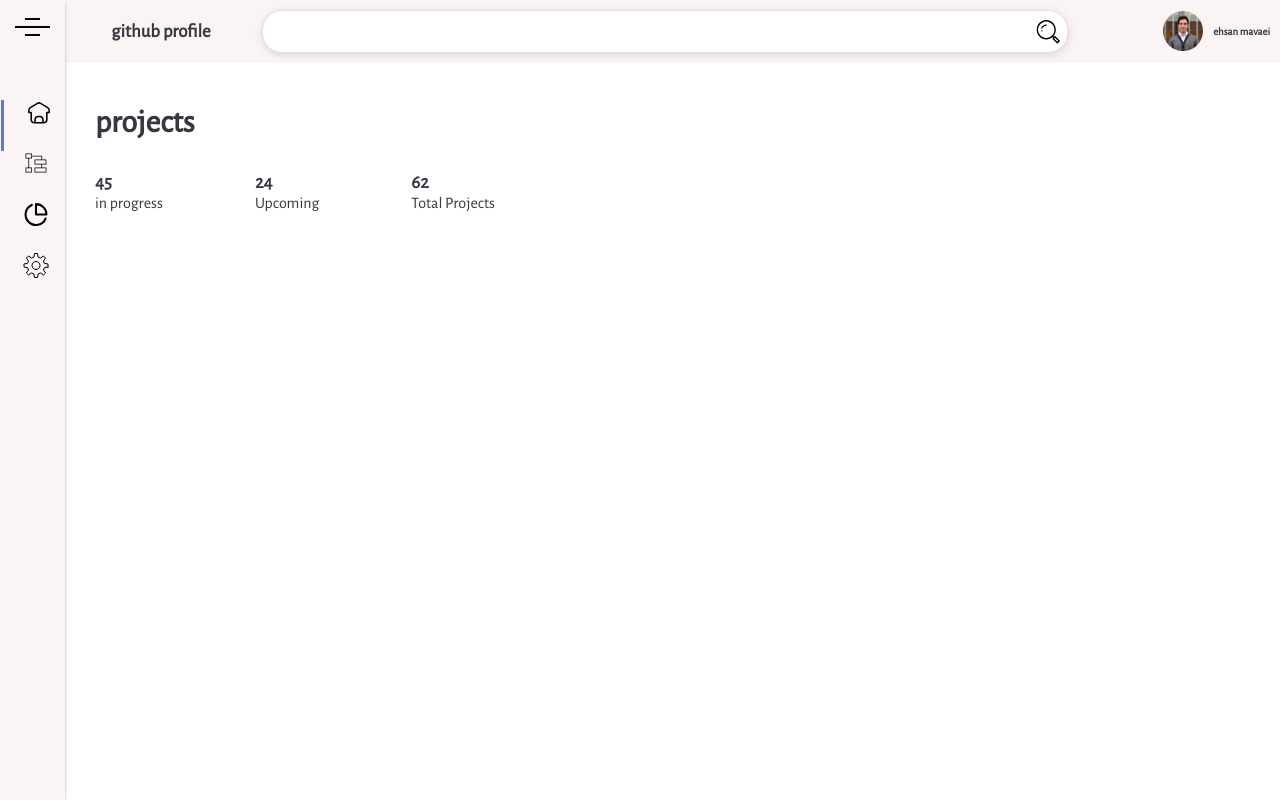
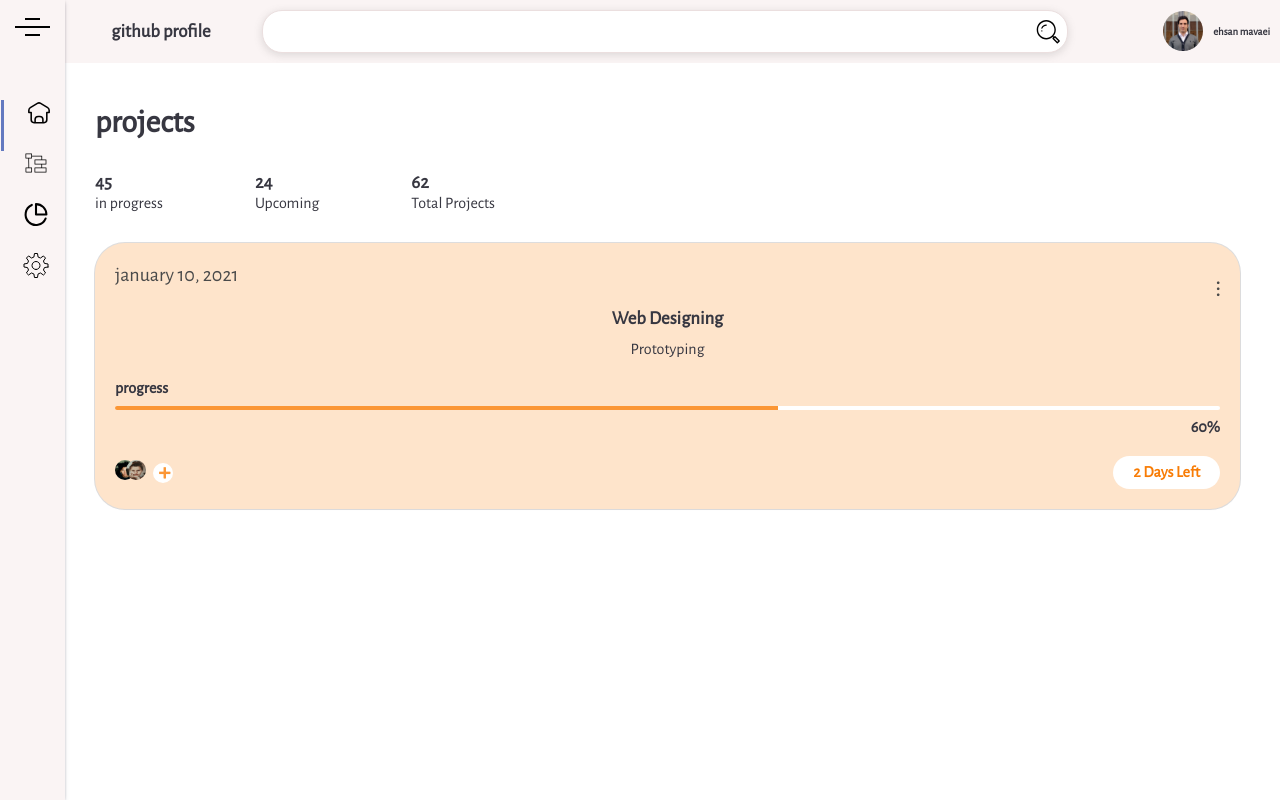
Before and after one commit to ehsanmavaei/dashboard, a plain HTML site: page index.html in a window 1280 px wide. Drawn offline with nearby package versions, Linux system fonts and the light colour scheme.

Commit message:
add the card markup and the style big commit

```diff
--- a/index.html
+++ b/index.html
@@ -70,6 +70,45 @@
         </div>
       </div>
     </div>
+    <div class="projects-cards">
+      <div class="cards">
+       <div class="cards-headder flex flex-jc-sb flex-ai-c">
+         <p>january  10, 2021
+
+        </p>
+        <div class="flex flex-dir-col">
+          <span>.</span><span>.</span><span>.</span>
+        </div>
+
+       </div>
+       <div class="cards-title flex flex-ai-c flex-dir-col">
+         <h3>Web Designing
+
+        </h3>
+         <span>Prototyping</span>
+       </div>
+       <div class="cards-progress-bar">
+         <h4>progress</h4>
+         <div class="progress">
+           <span></span>
+         </div>
+
+         <h4 >60%</h4>
+       </div>
+       <br>
+       <div class="cards-footer flex flex-jc-sb flex-ai-c">
+         <div>
+           <img src="dist/img/face 2.jpg" alt="profile image">
+           <img src="dist/img/face1.jpg" alt="profile image">
+           <span>+</span>
+
+         </div>
+         <p>2 Days Left
+        </p>
+
+       </div>
+      </div>
+    </div>
 
 
 
--- /dev/null
+++ b/source/_card.scss
@@ -0,0 +1,85 @@
+.projects-cards {
+  .cards {
+    margin-top: 30px;
+    padding: 20px;
+    box-shadow: rgba(78, 71, 71, 0.02) 0px 1px 3px 0px,
+      rgba(27, 31, 35, 0.15) 0px 0px 0px 1px;
+    background-color:$orange;
+    border-radius: 30px;
+    border: none;
+    .cards-headder{
+        color:#4A4A4A;
+        font-size:20px;
+        span{
+            cursor: pointer;
+            display: inline-block;
+
+            height: 6px;
+
+
+            font-weight: 700;
+
+        }
+
+    }
+    .cards-title{
+      margin: 20px;
+      h3{
+          padding-bottom: 10px;
+      }
+    }
+    .cards-progress-bar {
+      .progress {
+        width: 100%;
+        height: 4px;
+        border-radius: 6px;
+        overflow: hidden;
+        background-color: #fff;
+        margin: 8px 0;
+      }
+
+      span {
+        width: 60%;
+        color: red;
+        height: 4px;
+        display: block;
+        background-color: darken($orange, 30%);
+      }
+      h4:last-of-type {
+        text-align: right;
+      }
+    }
+    .cards-footer{
+
+        img{
+            width: 20px;
+            height: 20px;
+            border-radius: 50px;
+        }
+        img:last-of-type{
+            margin-left: -12px;
+        }
+        p{
+            background-color:#FFF;
+            border-radius: 20px;
+            padding: 7px 20px;
+            color: darken($orange, 40%);
+            font-weight: 700;
+        }
+        span{
+           margin-left: 5px;
+            display: inline-block;
+            width: 20px;
+            height: 20px;
+           font-weight: 700;
+            border-radius: 50%;
+            padding: 5px;
+            background-color: #fff;
+            color: darken($orange, 30%);
+            font-size: 25px;
+            line-height: 0.4;
+        }
+    }
+  }
+
+}
--- a/source/_helper.scss
+++ b/source/_helper.scss
@@ -5,6 +5,9 @@
 
     &-jc-sb{
         justify-content: space-between;
+    }
+    &-dir-col{
+       flex-direction: column;
     }
     &-jc-c{
         justify-content: center;
--- a/source/_variables.scss
+++ b/source/_variables.scss
@@ -1,2 +1,4 @@
 
     $header: rgb(250, 244, 244);
+
+    $orange:#fee4cb
--- a/source/style.scss
+++ b/source/style.scss
@@ -5,3 +5,4 @@
 @import './global';
 @import './header';
 @import './projects';
+@import './card';
```
Also changed, not shown: dist/css/style.css, dist/img/face 2.jpg (added), dist/img/face1.jpg (added), dist/img/face3.jpg (added), dist/img/face4.jpg (added), 1 other file.
